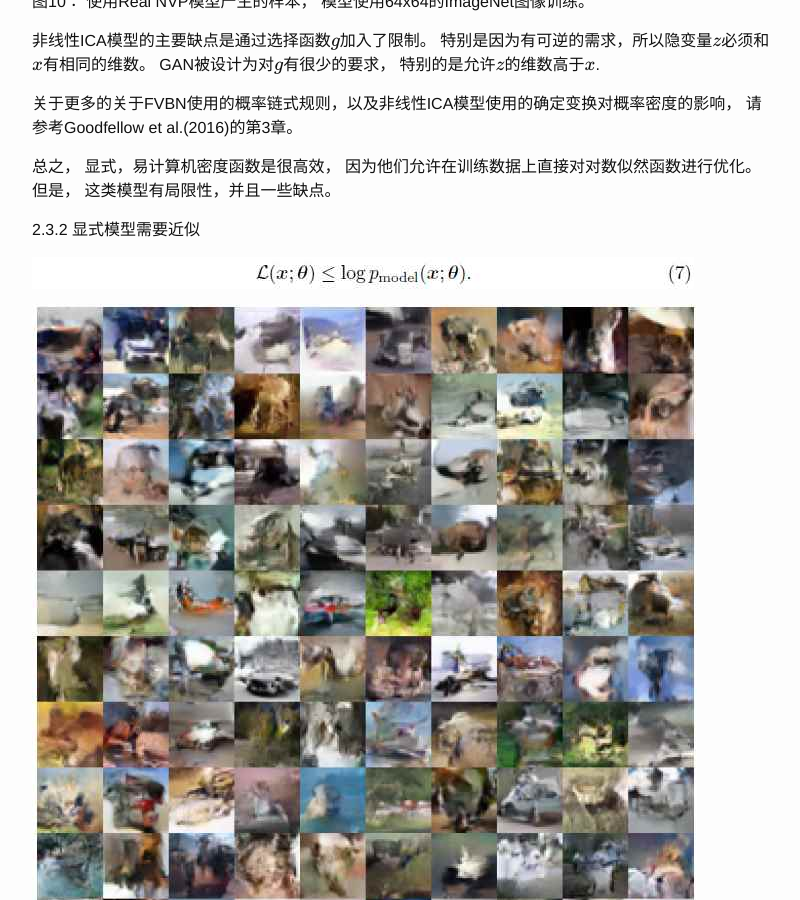
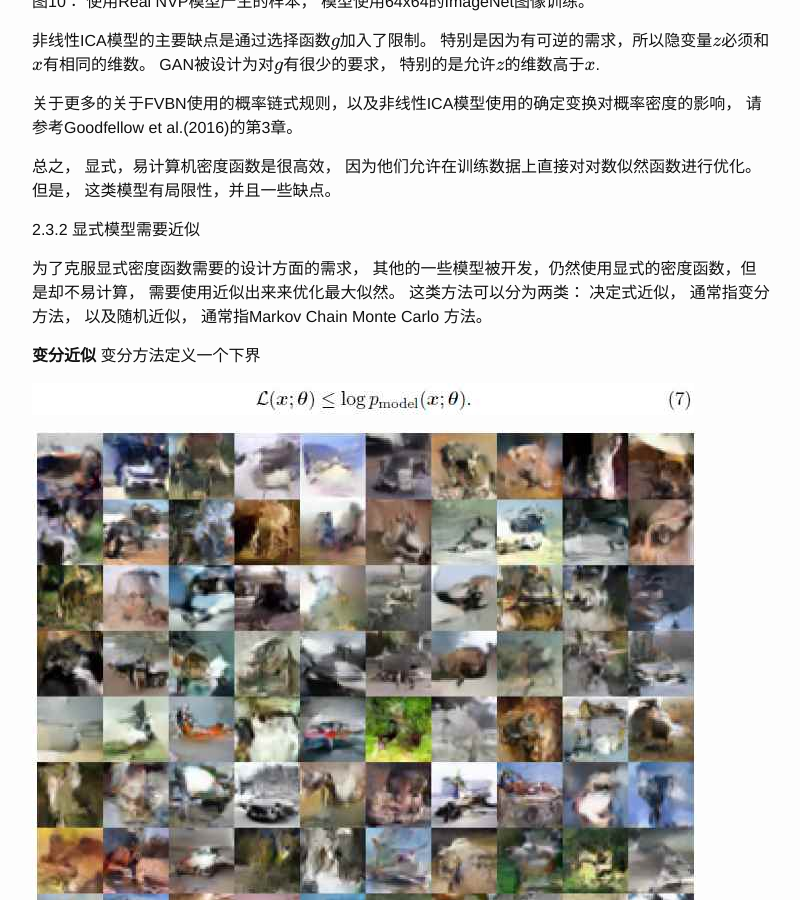
Before and after one commit to sinpycn/sinpycn.github.io, a Jekyll site: the page built from _posts/research/2017-04-29-NIPS2016 GAN Tutorial-:-How-do-generative-models-work.md, in a window 1280 px wide and 900 px high, scrolled down 3909 px. Shown: the whole window, without its empty margins (238-1038 px from the left). Built offline with Jekyll 4.4.1, drawn with Linux system fonts in a browser that asks for light colours; formulas are drawn with MathJax 3.

Commit message:
Update 2017-04-29-NIPS2016 GAN Tutorial-:-How-do-generative-models-work.md

```diff
--- a/_posts/research/2017-04-29-NIPS2016 GAN Tutorial-:-How-do-generative-models-work.md
+++ b/_posts/research/2017-04-29-NIPS2016 GAN Tutorial-:-How-do-generative-models-work.md
@@ -98,10 +98,16 @@ GAN被设计为对$$g$$有很少的要求， 特别的是允许$$z$$的维数高
 总之， 显式，易计算机密度函数是很高效， 因为他们允许在训练数据上直接对对数似然函数进行优化。 但是， 这类模型有局限性，并且一些缺点。
 
 
-
 2.3.2 显式模型需要近似
 
+为了克服显式密度函数需要的设计方面的需求， 其他的一些模型被开发，仍然使用显式的密度函数，但是却不易计算， 需要使用近似出来来优化最大似然。
+这类方法可以分为两类： 决定式近似， 通常指变分方法， 以及随机近似， 通常指Markov Chain Monte Carlo 方法。
+
+**变分近似**
+变分方法定义一个下界
+
 ![Equation 7](/images/201704/28/eq07.jpg)
+
 
 ![Figure 11](/images/201704/28/fig11.jpg)
 
```
